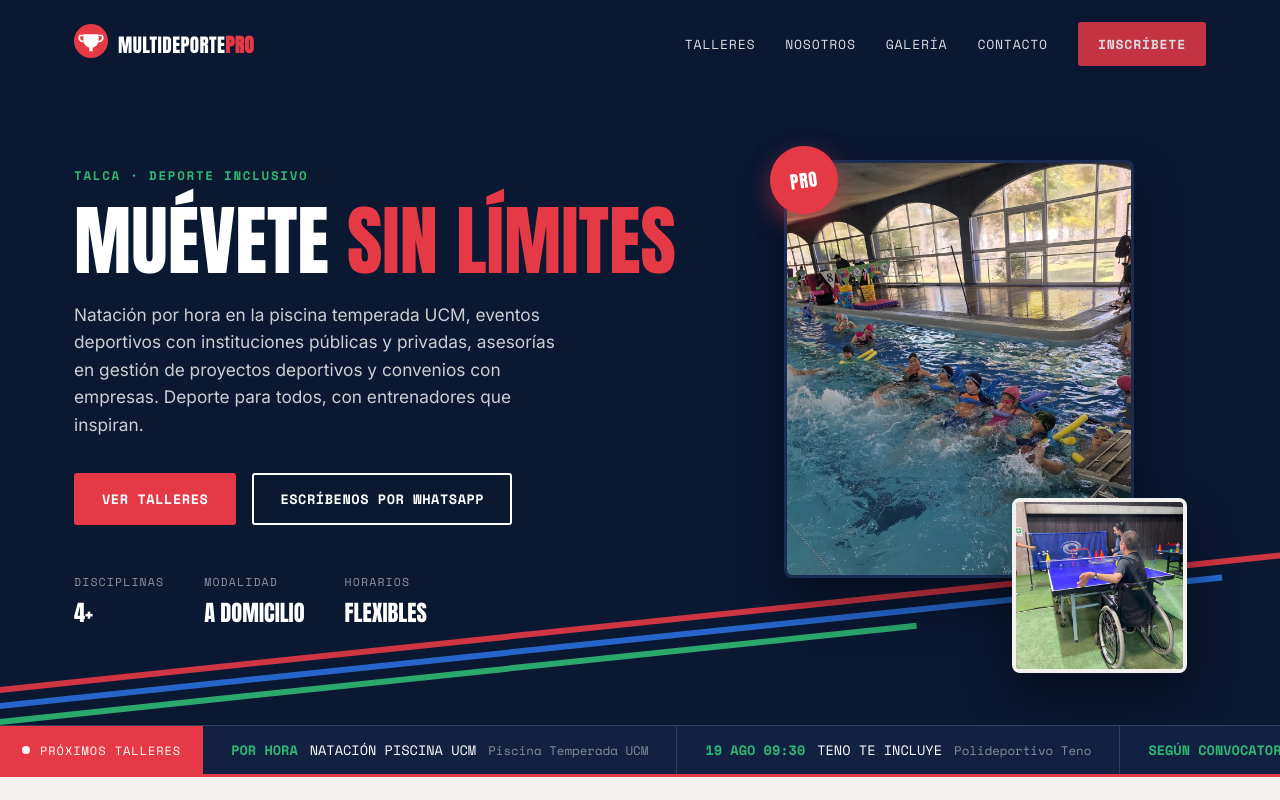
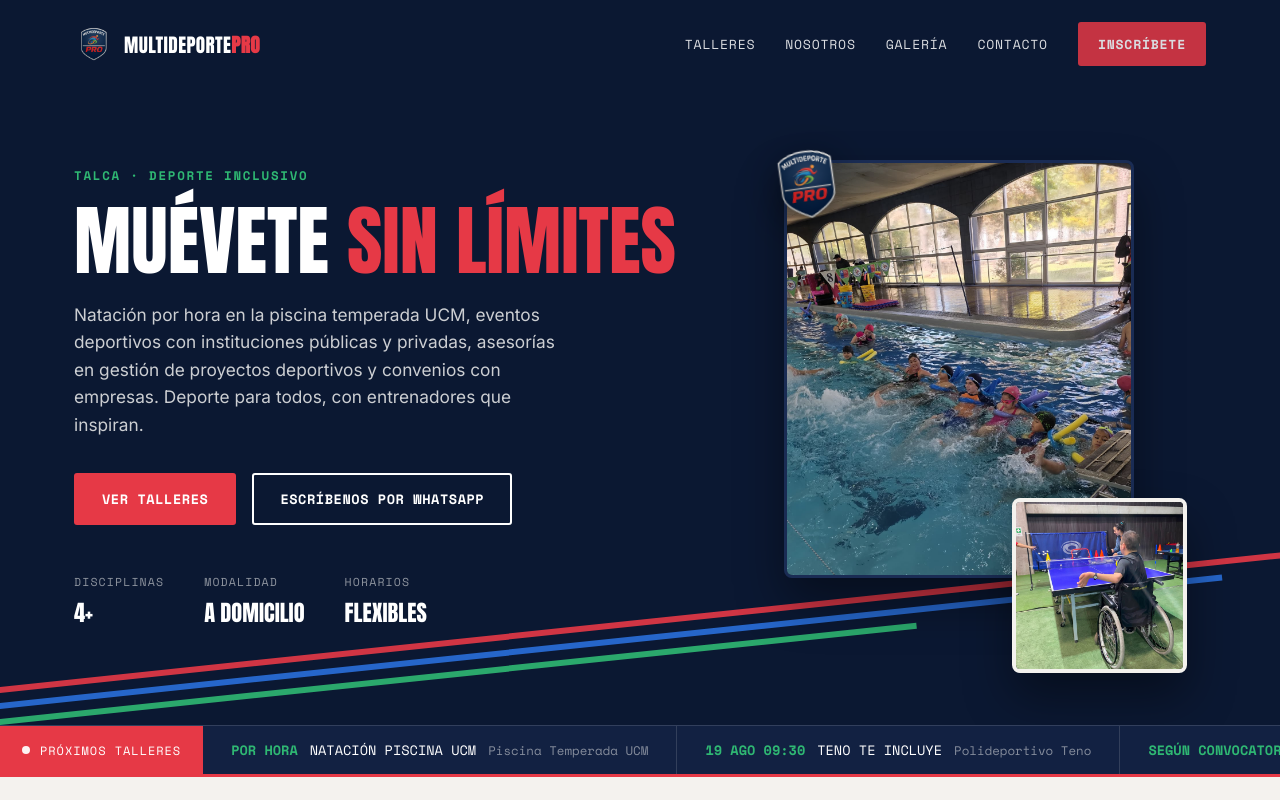
Before and after one commit to DaVinShiii/MultiDeportePro, a React (Vite) app: page / in a window 1280 px wide. Shown: the top 800 px of the page. Built offline with nearby package versions, Linux system fonts and the light colour scheme.

Commit message:
Usar el logo real de MultiDeporte Pro en vez de íconos genéricos
Reemplaza el ícono SVG del header y el badge circular "PRO" del hero
por el escudo oficial de MultiDeporte Pro.

```diff
--- a/src/components/Header.css
+++ b/src/components/Header.css
@@ -35,6 +35,17 @@
 
 .brand__word strong {
   color: var(--red);
+}
+
+.brand__mark {
+  display: flex;
+  flex: none;
+}
+
+.brand__mark img {
+  width: 40px;
+  height: 40px;
+  object-fit: contain;
 }
 
 .main-nav {
--- a/src/components/Header.jsx
+++ b/src/components/Header.jsx
@@ -1,5 +1,7 @@
 import { useEffect, useState } from "react";
 import "./Header.css";
+
+const base = import.meta.env.BASE_URL;
 
 const LINKS = [
   { href: "#talleres", label: "Talleres" },
@@ -24,13 +26,7 @@
       <div className="container site-header__row">
         <a href="#inicio" className="brand">
           <span className="brand__mark">
-            <svg viewBox="0 0 40 40" width="34" height="34" aria-hidden="true">
-              <circle cx="20" cy="20" r="20" fill="var(--red)" />
-              <path d="M11 12h18v7a9 9 0 0 1-18 0v-7z" fill="#fff" />
-              <path d="M11 13.5H7a4.5 4.5 0 0 0 4.5 7" fill="none" stroke="#fff" strokeWidth="2" />
-              <path d="M29 13.5h4a4.5 4.5 0 0 1-4.5 7" fill="none" stroke="#fff" strokeWidth="2" />
-              <rect x="18" y="27" width="4" height="5" fill="#fff" />
-            </svg>
+            <img src={`${base}brand/logo.png`} alt="MultiDeporte Pro" width="40" height="40" />
           </span>
           <span className="brand__word">
             MultiDeporte<strong>Pro</strong>
--- a/src/components/Hero.css
+++ b/src/components/Hero.css
@@ -157,21 +157,13 @@
 
 .hero__badge {
   position: absolute;
-  top: -14px;
-  left: -14px;
+  top: -18px;
+  left: -18px;
   z-index: 3;
-  display: flex;
-  align-items: center;
-  justify-content: center;
-  width: 68px;
-  height: 68px;
-  border-radius: 50%;
-  background: var(--red);
-  color: #fff;
-  font-family: var(--font-display);
-  font-size: 1.1rem;
-  letter-spacing: 0.05em;
-  box-shadow: 0 10px 24px rgba(230, 57, 70, 0.5);
+  width: 84px;
+  height: 84px;
+  object-fit: contain;
+  filter: drop-shadow(0 10px 20px rgba(0, 0, 0, 0.5));
   transform: rotate(-8deg);
 }
 
--- a/src/components/Hero.jsx
+++ b/src/components/Hero.jsx
@@ -105,7 +105,7 @@
               />
             ))}
           </figure>
-          <span className="hero__badge">PRO</span>
+          <img className="hero__badge" src={`${base}brand/logo.png`} alt="MultiDeporte Pro" />
         </div>
       </div>
     </section>
```
Also changed, not shown: public/brand/logo.png (added).
